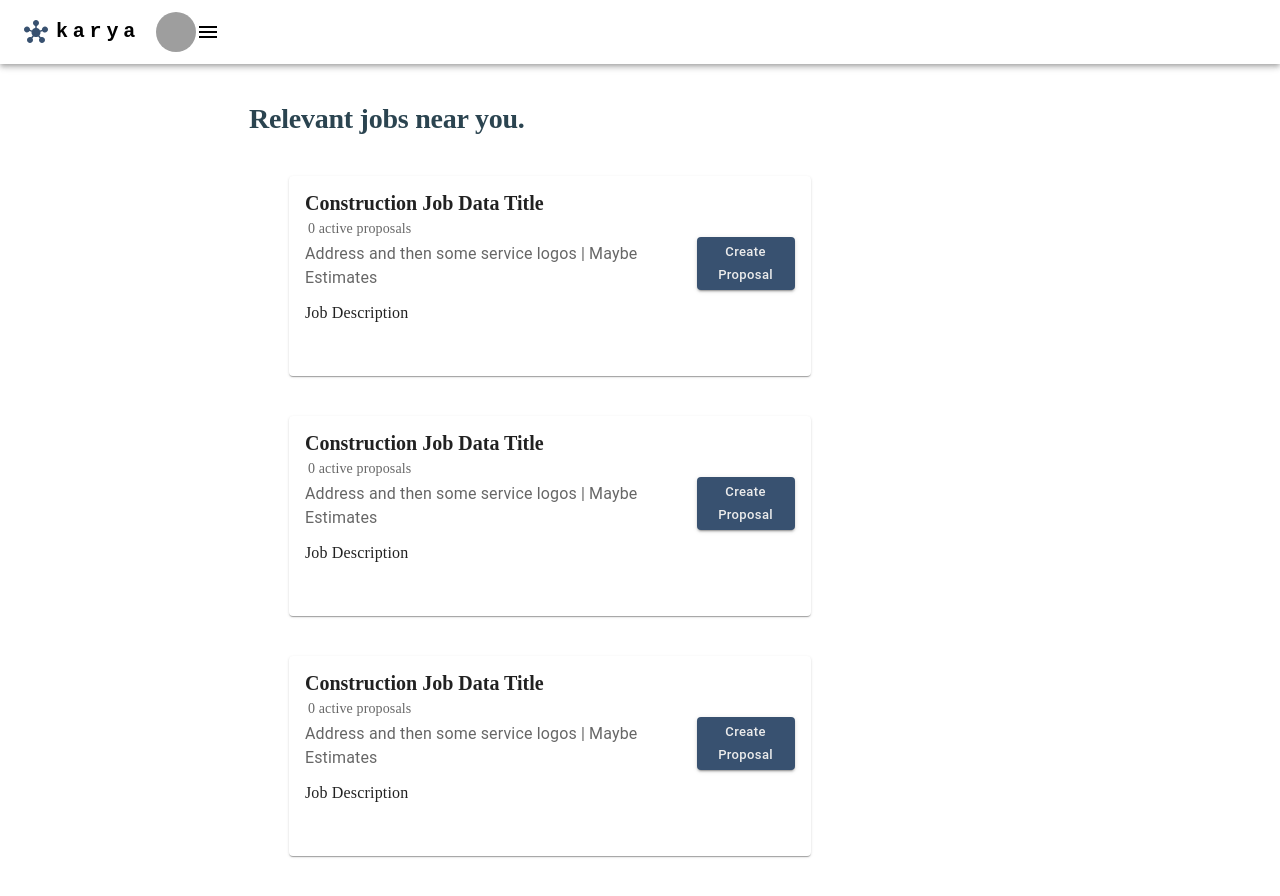
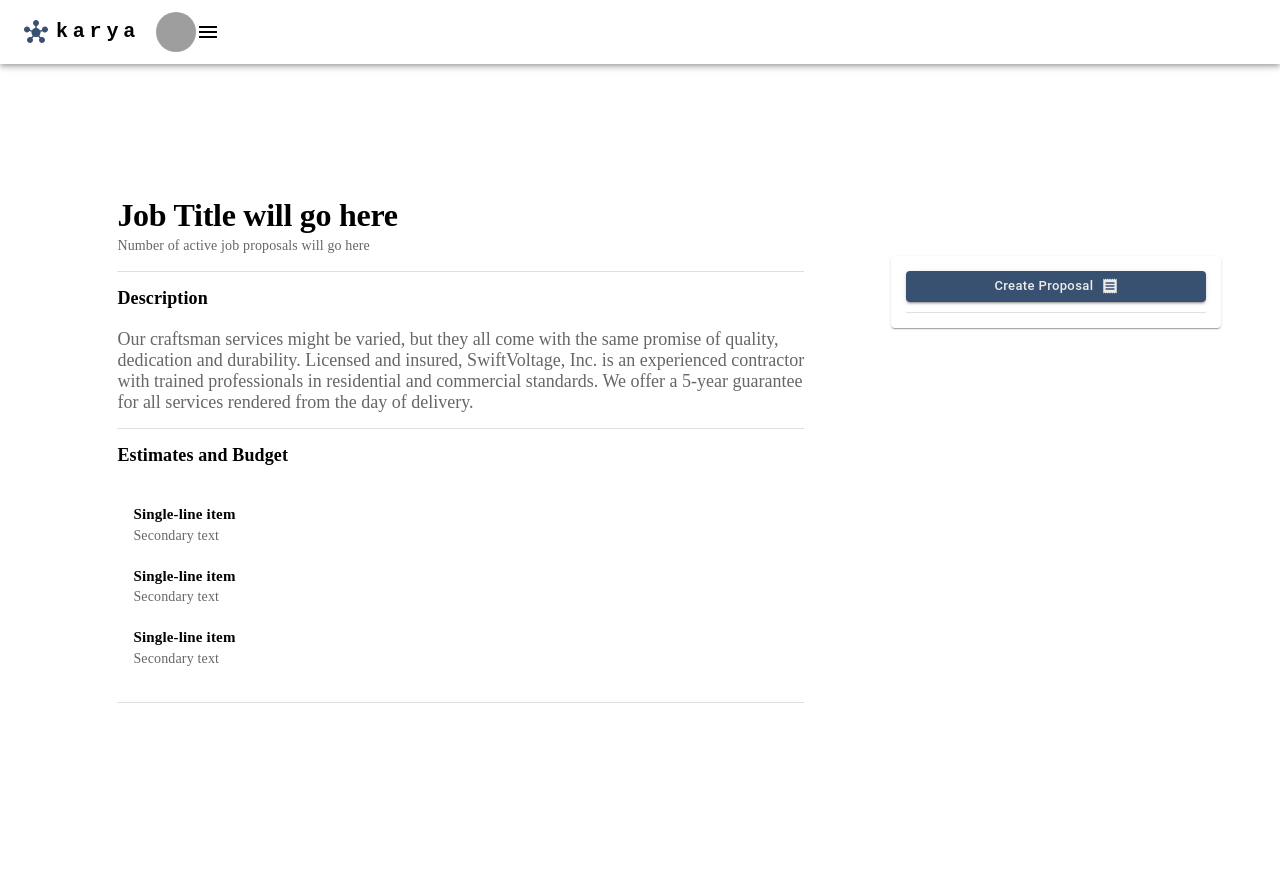
Before and after one commit to abulhasan7/karya-fe, a React (Create React App) app in the folder business-frontend/: page /dev in a window 1280 px wide. Shown: the top 896 px of the page. After the commit the page ends 820 px from the top, so only its background shows below. Built offline with nearby package versions, Linux system fonts and the light colour scheme; grey boxes are pictures that could not be loaded.

Commit message:
Job Overview page

```diff
--- a/business-frontend/src/App.jsx
+++ b/business-frontend/src/App.jsx
@@ -10,6 +10,7 @@ import './App.css';
 import JobCardView from './components/jobCardView/JobCardView';
 import JobsListingPage from './pages/jobsListingPage/JobsListingPage';
 import MenuBar from './components/menubar/MenuBar';
+import JobOverview from './pages/jobOverview/JobOverview';
 
 function App() {
 	const loggedIn = useSelector((state) => state.business.token);
@@ -59,7 +60,7 @@ function App() {
 			path: '/dev',
 			element: (
 				<ThemeProvider theme={theme}>
-					<JobsListingPage />
+					<JobOverview />
 				</ThemeProvider>
 			),
 		},
--- /dev/null
+++ b/business-frontend/src/pages/jobOverview/JobOverview.css
@@ -0,0 +1,19 @@
+.jo-main-container {
+	display: grid;
+	grid-template-columns: 2fr 1fr;
+	margin: 8%;
+}
+
+.jo-details {
+	padding: 15px;
+}
+
+.jo-details > * {
+	margin-top: 15px;
+	margin-bottom: 15px;
+}
+
+.jo-side-card {
+	margin-left: 20%;
+	margin-top: 25%;
+}
--- /dev/null
+++ b/business-frontend/src/pages/jobOverview/JobOverview.jsx
@@ -0,0 +1,181 @@
+/* eslint-disable function-paren-newline */
+import * as React from 'react';
+import { Divider, Typography, Paper } from '@mui/material';
+import List from '@mui/material/List';
+import ListItem from '@mui/material/ListItem';
+import ReceiptIcon from '@mui/icons-material/Receipt';
+import ListItemText from '@mui/material/ListItemText';
+import Button from '@mui/material/Button';
+
+import MenuBar from '../../components/menubar/MenuBar';
+
+import './JobOverview.css';
+
+export default function JobOverview() {
+	function generate(element) {
+		return [0, 1, 2].map((value) =>
+			React.cloneElement(element, {
+				key: value,
+			}),
+		);
+	}
+	return (
+		<div>
+			<MenuBar />
+			<div className="jo-main-container">
+				<div className="jo-details">
+					<div className="bso-name">
+						<Typography
+							variant="h2"
+							noWrap
+							component="h2"
+							sx={{
+								mr: 2,
+								display: { xs: 'none', md: 'flex' },
+								fontFamily: 'National Bold',
+								fontWeight: 900,
+								fontStyle: 'normal',
+								fontSize: '32px',
+								// letterSpacing: '.3rem',
+								color: 'primary',
+							}}
+						>
+							Job Title will go here
+						</Typography>
+
+						<Typography
+							sx={{
+								display: { xs: 'none', md: 'flex' },
+								fontFamily: 'National',
+								fontStyle: 'normal',
+								fontSize: '14px',
+							}}
+							color="text.secondary"
+						>
+							Number of active job proposals will go here
+						</Typography>
+					</div>
+					<Divider />
+					<div className="bso-details-highlights">
+						<div>
+							<Typography
+								variant="h4"
+								noWrap
+								component="h4"
+								sx={{
+									display: { xs: 'none', md: 'flex' },
+									fontFamily: 'National Bold',
+									fontWeight: 600,
+									fontStyle: 'normal',
+									fontSize: '18px',
+									// letterSpacing: '.3rem',
+									color: 'primary',
+								}}
+							>
+								Description
+							</Typography>
+						</div>
+						<br />
+						<div>
+							<Typography
+								variant="p"
+								sx={{
+									display: { xs: 'none', md: 'flex' },
+									fontFamily: 'National',
+									fontWeight: 400,
+									fontStyle: 'normal',
+									fontSize: '18px',
+									// letterSpacing: '.3rem',
+									color: 'text.secondary',
+								}}
+							>
+								Our craftsman services might be varied, but they
+								all come with the same promise of quality,
+								dedication and durability. Licensed and insured,
+								SwiftVoltage, Inc. is an experienced contractor
+								with trained professionals in residential and
+								commercial standards. We offer a 5-year
+								guarantee for all services rendered from the day
+								of delivery.
+							</Typography>
+						</div>
+					</div>
+					<Divider />
+					<div className="bso-details-highlights">
+						<div>
+							<Typography
+								variant="h4"
+								noWrap
+								component="h4"
+								sx={{
+									display: { xs: 'none', md: 'flex' },
+									fontFamily: 'National Bold',
+									fontWeight: 600,
+									fontStyle: 'normal',
+									fontSize: '18px',
+									// letterSpacing: '.3rem',
+									color: 'primary',
+								}}
+							>
+								Estimates and Budget
+							</Typography>
+						</div>
+						<br />
+						<div>
+							<List dense>
+								{generate(
+									<ListItem>
+										<ListItemText
+											primaryTypographyProps={{
+												sx: {
+													fontFamily: 'National Bold',
+													fontWeight: 600,
+													fontStyle: 'normal',
+													fontSize: '15px',
+												},
+											}}
+											secondaryTypographyProps={{
+												sx: {
+													fontFamily: 'National Bold',
+													fontWeight: 400,
+													fontStyle: 'normal',
+													color: 'text.secondary',
+												},
+											}}
+											primary="Single-line item"
+											secondary="Secondary text"
+										/>
+									</ListItem>,
+								)}
+							</List>
+						</div>
+					</div>
+					<Divider />
+				</div>
+				<div className="jo-side-card">
+					<Paper
+						sx={{
+							width: '300px',
+							padding: '15px',
+						}}
+					>
+						<Button
+							size="small"
+							variant="contained"
+							sx={{
+								textTransform: 'unset',
+								backgroundColor: '#385170',
+								width: '100%',
+								mb: '10px',
+							}}
+							endIcon={<ReceiptIcon />}
+						>
+							Create Proposal
+						</Button>
+						<Divider />
+					</Paper>
+				</div>
+			</div>
+		</div>
+	);
+}
```
